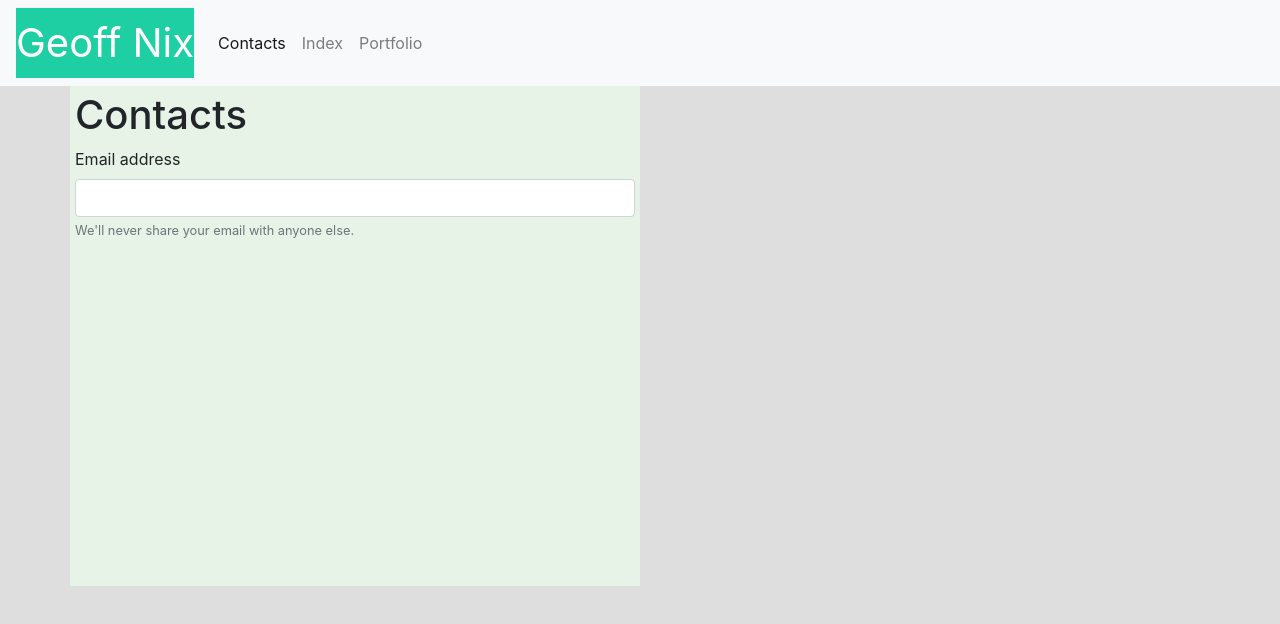
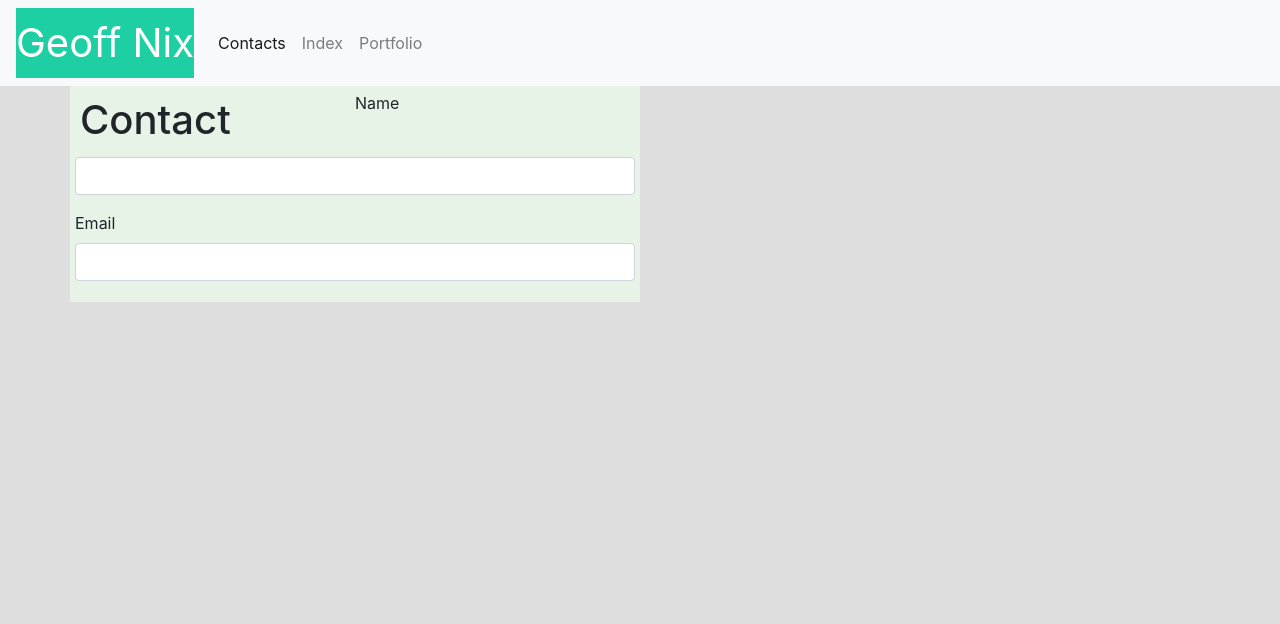
Before and after one commit to FSGeoff/bootstrap-portfolio, a plain HTML site: page contact.html in a window 1280 px wide. Drawn offline with nearby package versions, Linux system fonts and the light colour scheme.

Commit message:
making progress w/contact form

```diff
--- a/contact.html
+++ b/contact.html
@@ -32,13 +32,17 @@
 
           <div class="container">
               <div class="row">
-                  <div class="col-md-6"> <h1 class="contact-header">Contacts</h1>
+                  <div class="form-group col-md-6">
+                  <div class="col-md-6"> <h1 class="contact-header">Contact</h1>
+                  </div>
                     <form>
-
                         <div class="form-group">
-                            <label for="exampleInputEmail1">Email address</label>
+                            <label for="exampleInputEmail1">Name</label>
+                            <input type="name" class="form-control" id="exampleInputName" >
+                          </div>
+                        <div class="form-group">
+                            <label for="exampleInputEmail1">Email</label>
                             <input type="email" class="form-control" id="exampleInputEmail1" aria-describedby="emailHelp">
-                            <small id="emailHelp" class="form-text text-muted">We'll never share your email with anyone else.</small>
                           </div>
                     </form>
                   </div>
--- a/style.css
+++ b/style.css
@@ -4,7 +4,6 @@ body {
 .col-md-6 {
 	background-color: rgb(230, 243, 230);
 	float: left;
-	height: 500px;
 	margin-left: 0;
 	padding: 5px;
 	border: ;
```
